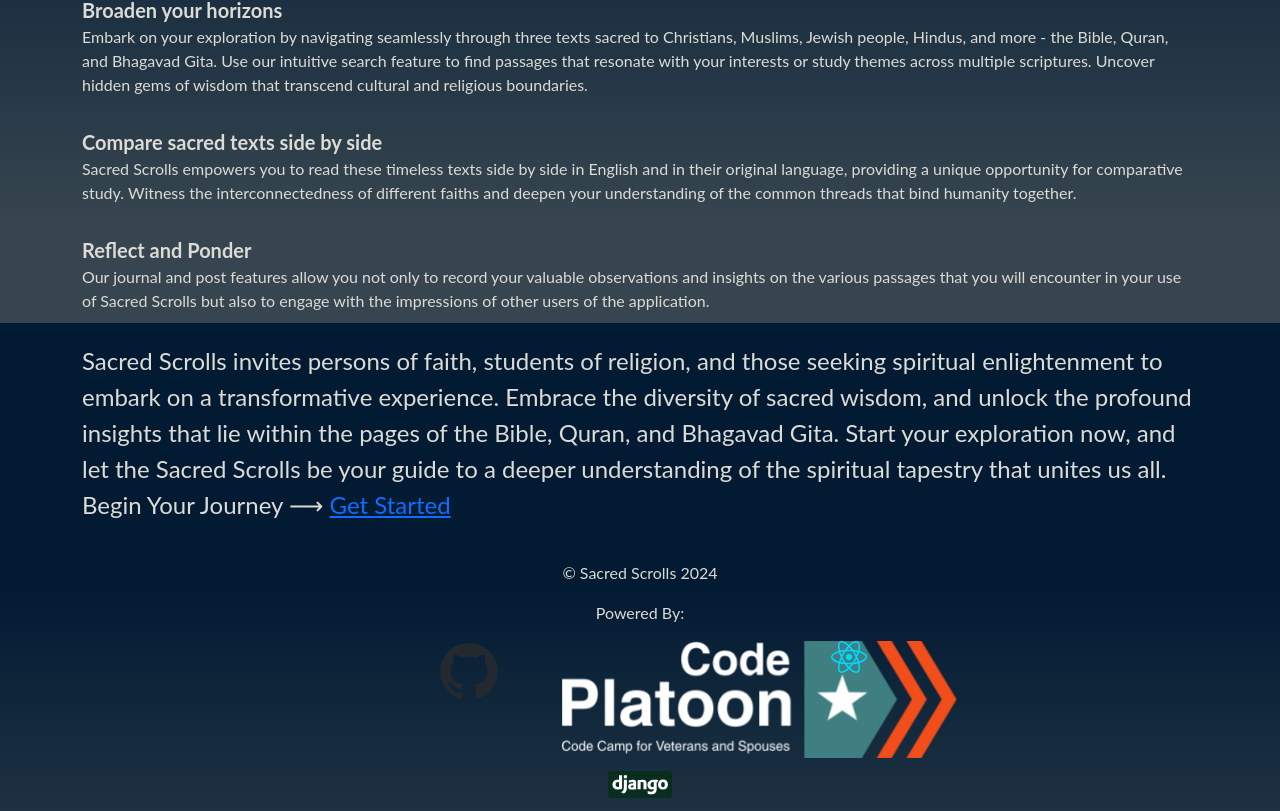
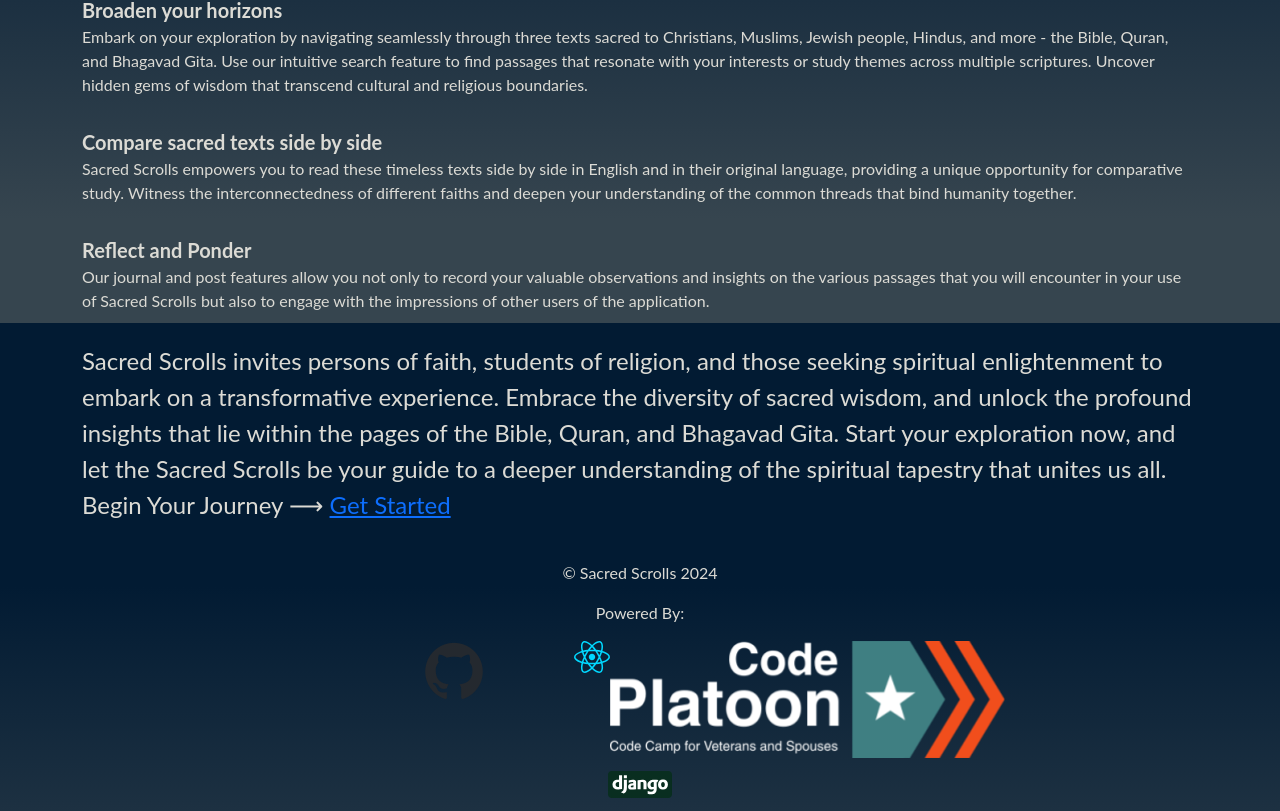
Before and after one commit to andrew-hagstrom/Sacred_Scrolls_Project, a React (Vite) app in the folder frontend/: page / in a window 1280 px wide. Shown: the part 477-1288 px from the top of the page. Built offline with nearby package versions, Linux system fonts and the light colour scheme; no server answers.

Commit message:
code platoon

```diff
--- a/frontend/src/App.jsx
+++ b/frontend/src/App.jsx
@@ -98,17 +98,18 @@ const fetchAllPosts = async () => {
      <div className="footer">
      <p>&copy; Sacred Scrolls 2024</p>
      <p>Powered By:</p>
-     <div style={{marginLeft: "-5%",display: "flex", justifyContent: "center", marginBottom: "1%"}}>
+     <div style={{marginLeft: "-25%",display: "flex", justifyContent: "center", marginBottom: "1%"}}>
 
         <a href="https://github.com/andrew-hagstrom/Sacred_Scrolls_Project">
           <img style={{height: "auto", width: '25%'}} src={gitHubIcon} alt="Github Logo" />
         </a>
-        <a style={{marginLeft: "-2%", height: "auto", width: '20%'}} href="https://www.codeplatoon.org">
-          <img src={codePlatoonIcon} alt="Code Platoon Logo" />
-        </a>
         <a href="https://reactjs.org/">
           <img src={reactIcon} alt="React Logo" />
         </a>
+        <a style={{ height: "auto", width: '1%'}} href="https://www.codeplatoon.org">
+          <img src={codePlatoonIcon} alt="Code Platoon Logo" />
+        </a>
+
 
       </div>
       <a href="https://www.djangoproject.com/">
```
